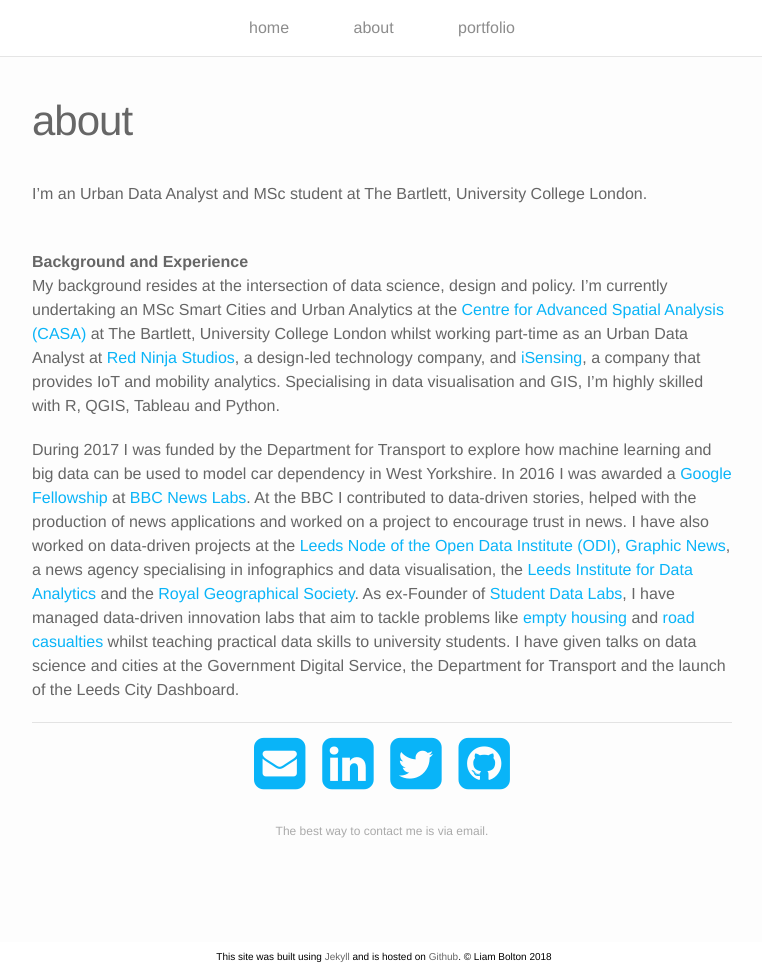
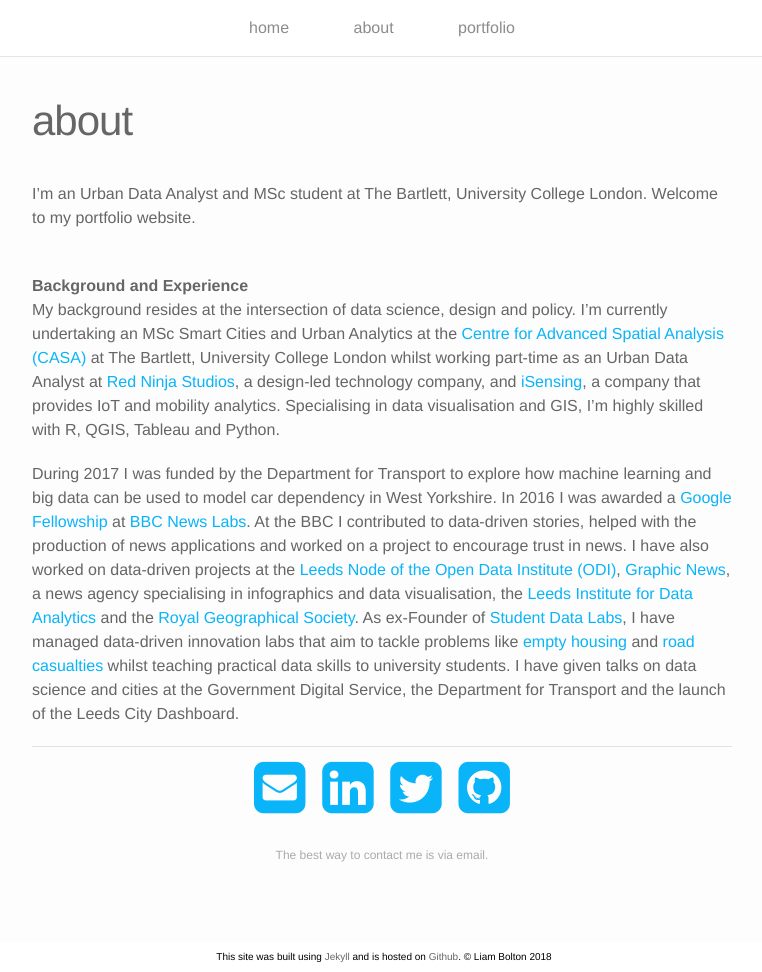
Before and after one commit to lbuk/portfolio-website, a Jekyll site: the page built from about.md, in a window 1280 px wide and 972 px high. Shown: the whole window, without its empty margins (258-1020 px from the left). Built offline with Jekyll 4.4.1, drawn with Linux system fonts in a browser that asks for light colours; nearby versions of some CDN libraries.

Commit message:
Update about.md

```diff
--- a/about.md
+++ b/about.md
@@ -4,7 +4,7 @@
 permalink: /about/
 ---
 
-I'm an Urban Data Analyst and MSc student at The Bartlett, University College London.
+I'm an Urban Data Analyst and MSc student at The Bartlett, University College London. Welcome to my portfolio website.
 
 <br/>
 <b>Background and Experience</b>
```
